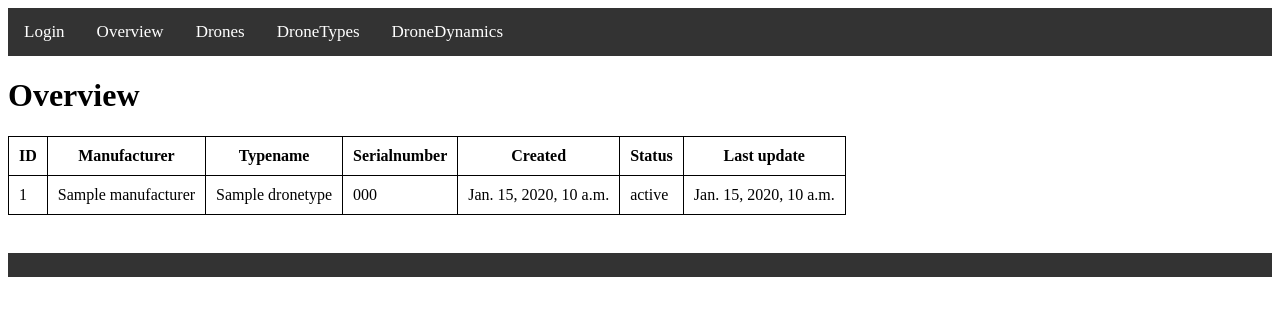
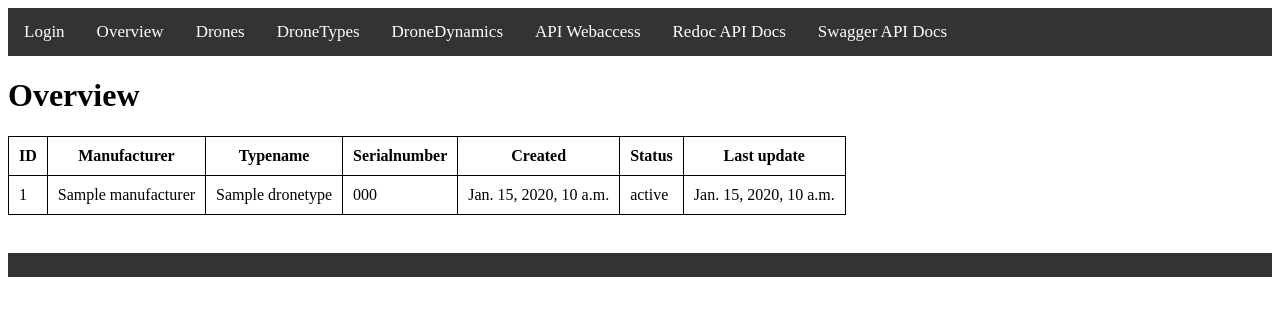
Before and after one commit to rmuellerb/DroneSim, a Django app: template simulator/templates/simulator/index.html in a window 1280 px wide. Shown: the top 316 px of the page. Run offline with Django 4.2, Linux system fonts and the light colour scheme; the template is opened without the code that fills it: most values are stand-ins (such as "Sample title", 1, 10 or a date in 2020).

Commit message:
Added links to Admin, API and API docs to base html page

```diff
--- a/simulator/templates/simulator/base.html
+++ b/simulator/templates/simulator/base.html
@@ -9,6 +9,9 @@
         <div class="header-menu">
             {% if user.is_authenticated %}
             <a href="{% url 'logout' %}">Hello {{ user.username }} - Logout</a>
+                {% if user.is_superuser %}
+                    <a href="{% url 'admin:index' %}">Admin</a>
+                {% endif %}
             {% else %}
             <a href="{% url 'login' %}">Login</a>
             {% endif %}
@@ -16,6 +19,9 @@
             <a href="{% url 'simulator:drones' %}">Drones</a>
             <a href="{% url 'simulator:dronetypes' %}">DroneTypes</a>
             <a href="{% url 'simulator:dronedynamics' %}">DroneDynamics</a>
+            <a href="/api/">API Webaccess</a>
+            <a href="{% url 'schema-redoc' %}">Redoc API Docs</a>
+            <a href="{% url 'schema-swagger-ui' %}">Swagger API Docs</a>
         </div>
         <div>
             {% block content %}
```
